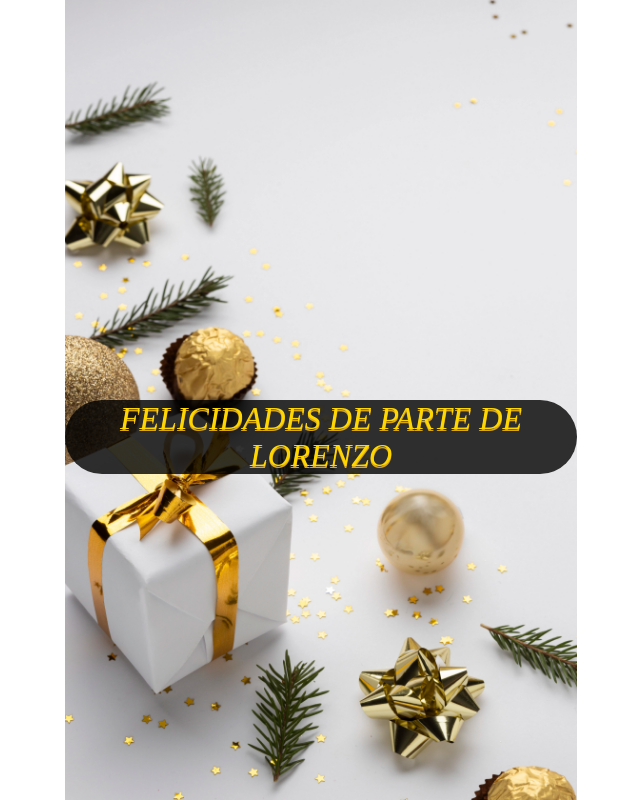
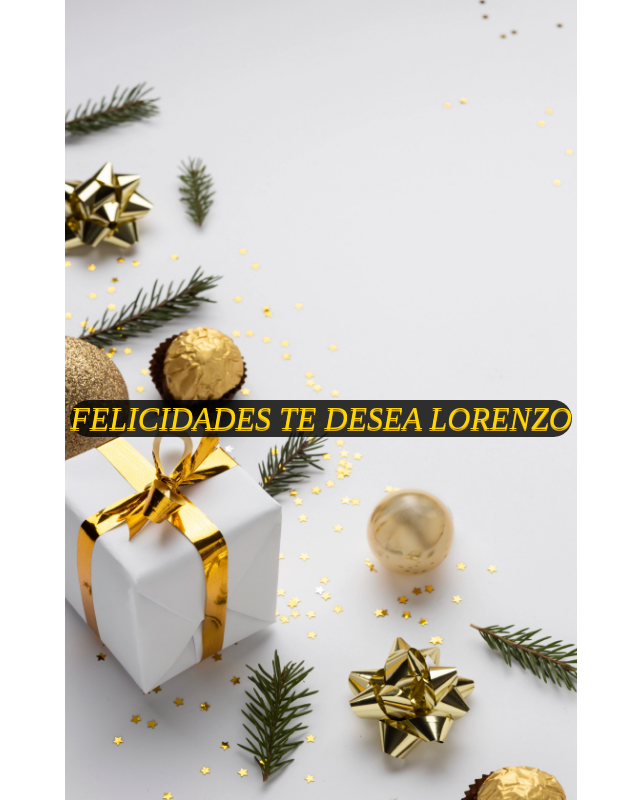
Before and after one commit to lorenzoea12/ExamenServidorCliente, a plain HTML site: page Examen Servidor Cliente/index.html in a window 1280 px wide. Shown: the whole page, without its empty margins (319-959 px from the left). Drawn offline with Linux system fonts and the light colour scheme.

Commit message:
segundo push

```diff
--- a/Examen Servidor Cliente/felices.css
+++ b/Examen Servidor Cliente/felices.css
@@ -17,6 +17,8 @@
   width: 100%;
   position: relative;
   overflow: hidden;
+justify-content: center;
+
 
 }
 
--- a/Examen Servidor Cliente/index.html
+++ b/Examen Servidor Cliente/index.html
@@ -13,7 +13,7 @@
 
     <div class="principal">
         <img src="./navidad.webp" >
-        <p id="saludos">FELICIDADES DE PARTE DE LORENZO</p>
+        <p id="saludos">FELICIDADES TE DESEA LORENZO</p>
     </div>
 
 
```
Lines whose indentation alone changed are shown as unchanged.
